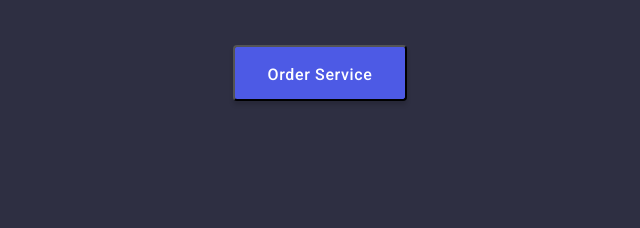
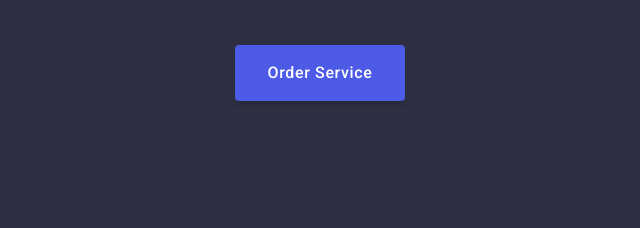
Before and after one commit to TetianaHutsal/goit-markup-hw-03, a plain HTML site: page index.html in a window 1280 px wide. Shown: the part 384-612 px from the top of the page, 320-960 px from the left. Drawn offline with nearby package versions, Linux system fonts and the light colour scheme.

Commit message:
Update styles.css

```diff
--- a/css/styles.css
+++ b/css/styles.css
@@ -155,7 +155,6 @@ body {
   font-family: "Roboto", sans-serif;
   font-weight: 500;
   font-size: 16px;
-  line-height: 1.5;
   letter-spacing: 0.04em;
   color: #ffffff;
   background: #4d5ae5;
@@ -164,7 +163,7 @@ body {
   min-width: 169px;
   height: 56px;
   padding: 16px 32px;
-  justify-content: center;
+  border: none;
 }
 
 .hero-button:hover {
```
